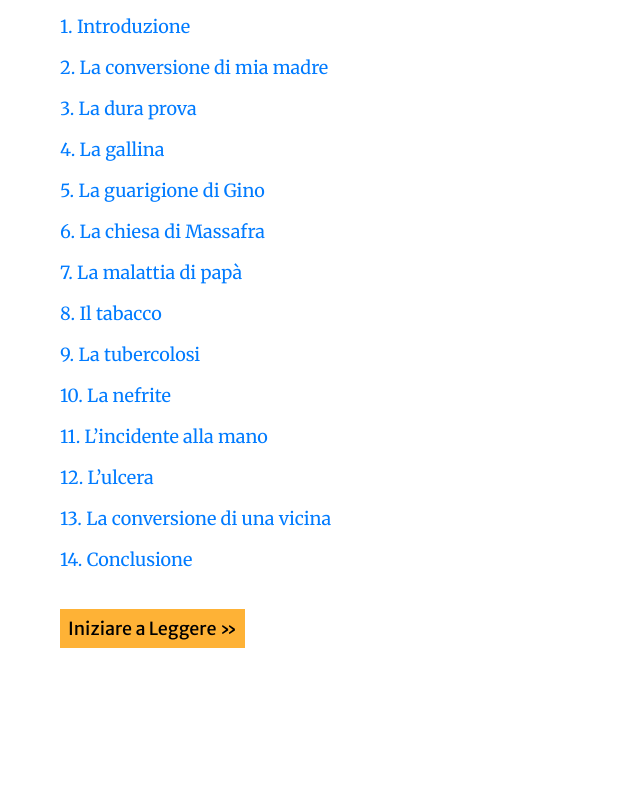
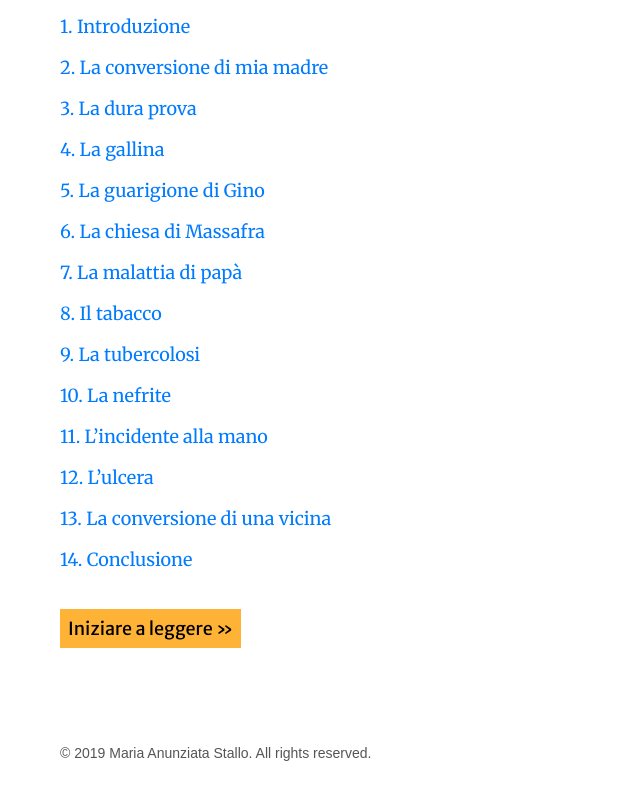
Before and after one commit to johnstallo/maria-martucci, a Next.js app: page /it in a window 1280 px wide. Shown: the part 406-1206 px from the top of the page, without its empty margins (0-640 px from the left). Built offline with nearby package versions, Linux system fonts and the light colour scheme; a web font is replaced by a local one.

Commit message:
Copyright notice

```diff
--- a/components/EndSpace.js
+++ b/components/EndSpace.js
@@ -1,6 +1,6 @@
 const EndSpace = () => (
   <div>
-    <br/><br/><br/><br/>
+    <br/><br/>
   </div>
 )
 
--- a/components/MyLayout.js
+++ b/components/MyLayout.js
@@ -1,11 +1,21 @@
+import EndSpace from './EndSpace'
+
 const Layout = (props) => (
   <div>
     {props.children}
+    <EndSpace />
+    <div className="copyright">© 2019 Maria Anunziata Stallo. All rights reserved.</div>
     <style jsx>{`
       div {
         padding: 20px;
         font-family: 'Merriweather', serif;
         font-size: 18px;
+      }
+      div.copyright {
+        font-family: sans-serif;
+        color:#555;
+        font-size:14px;
+        padding-left:0px;
       }
       @media (min-width: 768px) {
         div {
--- a/pages/it/index.js
+++ b/pages/it/index.js
@@ -41,8 +41,8 @@ const Index = () => (
         <ChapterPreview title="13. La conversione di una vicina" chapterRef="it/13" />
         <ChapterPreview title="14. Conclusione" chapterRef="it/14" />
       </ContentLayout>
-      <Start buttonUrl="it/prefazione" buttonText="Iniziare a Leggere" /> <br/>
-      <EndSpace />
+      <Start buttonUrl="it/prefazione" buttonText="Iniziare a leggere" /> <br/>
+      {/* <EndSpace /> */}
     </Layout>
     <style jsx>{`
     `}</style>
```
